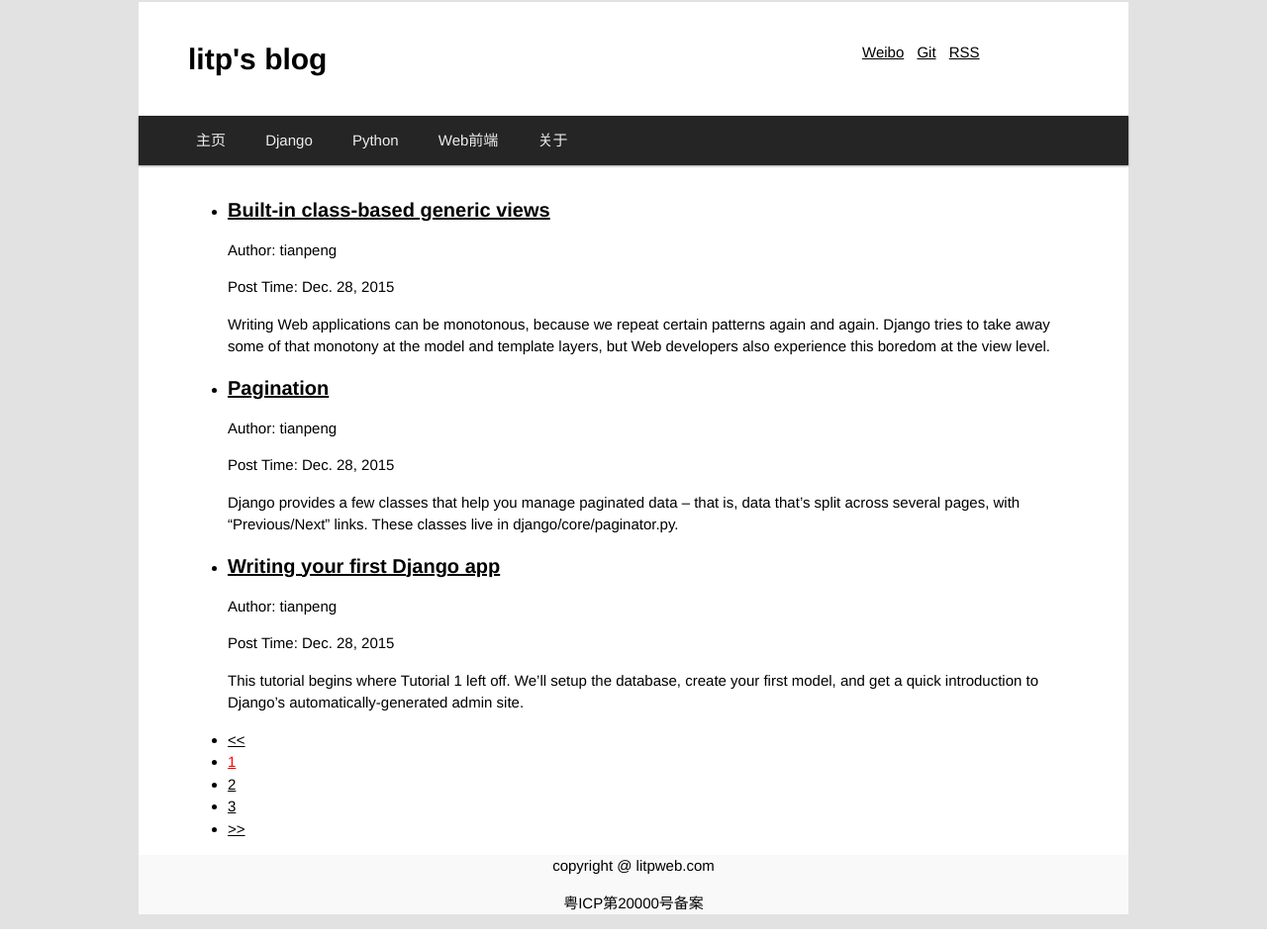
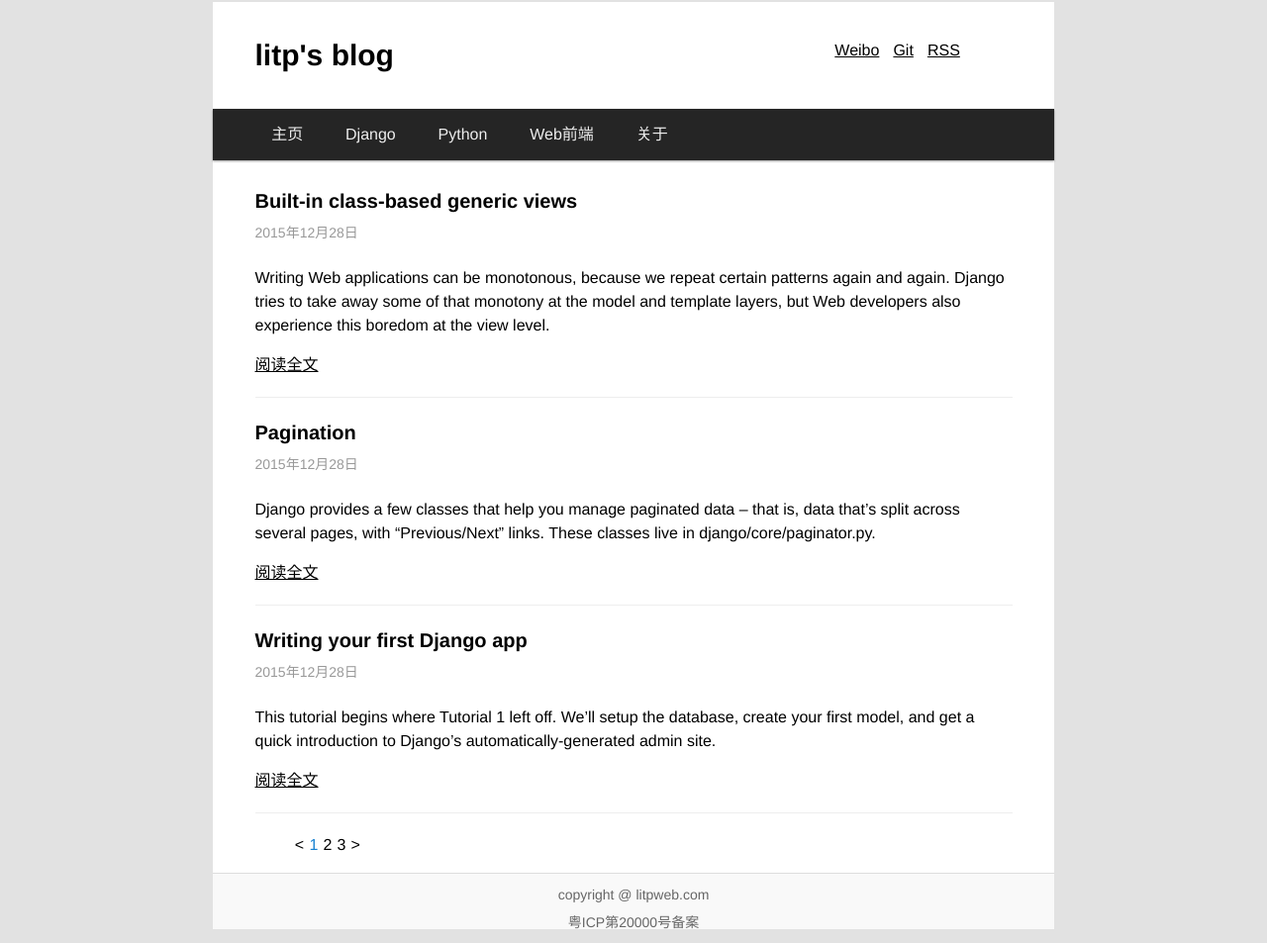
Before and after one commit to litianpeng200/DecBlog, a Django app: page / in a window 1280 px wide. Shown: the whole page at 99% size. Run offline with Django 3.2, Linux system fonts and the light colour scheme; data comes from the database, SQL or seed files in the repository; both versions use the stored data as it was after the commit.

Commit message:
updated css and code highlighting

```diff
--- a/decblog/decblog/views.py
+++ b/decblog/decblog/views.py
@@ -12,12 +12,12 @@ class PostListView(ListView):
 
 class PostListView_by_Tag(PostListView):
 	def get_queryset(self):
-		self.tag = get_object_or_404(Tag,name=self.args[0])
+		self.tag = get_object_or_404(Tag,slug=self.args[0])
 		return Post.objects.filter(tags=self.tag)
 
 class PostListView_by_Category(PostListView):
 	def get_queryset(self):
-		self.category = get_object_or_404(Category,name=self.args[0])
+		self.category = get_object_or_404(Category,slug=self.args[0])
 		return Post.objects.filter(category=self.category)
 
 class PostDetailView(DetailView):
--- a/decblog/static/css/blog-style.css
+++ b/decblog/static/css/blog-style.css
@@ -35,7 +35,7 @@ optgroup{font-weight:bold}
 /* End extract from normalize.css */
 
 
-html,body{font-size:15px;line-height:1.5;font-family: "Helvetica Neue",Helvetica,Arial,sans-serif;background-color: #E2E2E2;}
+html,body{font-size:16px;line-height:1.5;font-family: "Helvetica Neue",Helvetica,Arial,sans-serif;background-color: #E2E2E2;}
 h1,h2,h3,h4,h5,h6{margin:10px 0}
 h1 a,h2 a,h3 a,h4 a,h5 a,h6 a{font-weight:inherit}
 h1{font-size:30px}h2{font-size:24px}h3{font-size:20px}h4{font-size:18px}h5{font-size:16px}h6{font-size:16px}
@@ -48,7 +48,7 @@ ul {text-decoration: none;}
 
 .container {
 	margin: 2px auto 0px auto;
-	max-width: 1000px;
+	max-width: 850px;
 	background-color: #fff;
 	font-height:1.625;
 }
@@ -92,13 +92,44 @@ nav {
 
 
 .content {
-	margin: 30px 50px 0px 50px;
+	margin: 3% 5% 0 5%;
 }
 .content a:hover {color: #1982d1;}
 
+article h3 a {
+	text-decoration: none;
+	color: #000;
+}
+ .pub-date {
+	color: #999;
+	font-size: 14px;
+	position: relative;
+	top:-0.5em;
+}
+ .read-more a {
+/*	color: #1982D1; */
+	text-decoration: underline;
+}
+
+.paginator li {
+	display: inline;
+	margin: 0 0.05% 0 0.05%;
+}
+
+.paginator a {
+	text-decoration: none;
+}
+
+.paginator .current-page {
+	color:#1982D1;
+}
+
 footer {
 	background-color: #F9F9F9;
-	font-color:#666;
+	border-top: 1px solid #DDD;
+	font-size: 0.875em;
+	line-height: 100%;
+	color:#666;
 	text-align: center;
 }
 
--- a/decblog/templates/decblog/base.html
+++ b/decblog/templates/decblog/base.html
@@ -7,6 +7,7 @@
 	<meta charset="UTF-8">
 	<link rel="stylesheet" href="{% static "css/blog-style.css" %}">
 	<link rel="stylesheet" href="{% static "css/code-default.css" %}">
+	<link rel="icon" type="image/png" sizes="32x32" href="{% static "favicon-32x32.png" %}">
 	<title>{% block title %} {% endblock %}litp's blog on web development</title>
 </head>
 <body>
@@ -15,18 +16,18 @@
 			<h1 class="blog-title col-2-3"><a href="">litp's blog</a></h1>
 			<ul class="contact-info col-1-3 hide-on-mobile">
 					<li><a href="">Weibo</a></li>
-					<li><a href="">Git</a></li>
-					<li><a href="">RSS</a></li>
+					<li><a href="https://github.com/litp/">Git</a></li>
+					<li><a href="/feeds/">RSS</a></li>
 			</ul>
 		</header>
 
 		<nav class="grid">
 			<ul class="nav-btn col-1-1">
-				<li><a href="">主页</a></li>
-				<li><a href="">Django</a></li>
-				<li><a href="">Python</a></li>
-				<li><a href="">Web前端</a></li>
-				<li><a href="">关于</a></li>
+				<li><a href="/">主页</a></li>
+				<li><a href="/category/django/">Django</a></li>
+				<li><a href="/category/python/">Python</a></li>
+				<li><a href="/category/web/">Web前端</a></li>
+				<li><a href="/about/">关于</a></li>
 			</ul>
 		</nav>
 
--- a/decblog/templates/decblog/post_list.html
+++ b/decblog/templates/decblog/post_list.html
@@ -3,25 +3,25 @@
 {% block title %} Decblog - The blog for opinion expressing {% endblock %}
 
 {% block content %}
-<ul>
-	{% for post in object_list %}
-	<li>
-		<h3> <a href="{{ post.get_absolute_url }}">{{ post.title }}</a></h3>
-		<p> Author: {{ post.author }} </p>
-		<p> Post Time: {{ post.pub_date | date }} </p>
-		<p> {{ post.abstract|safe }} </p>
+{% for post in object_list %}
+<article>
+	<h3><a href="{{ post.get_absolute_url }}">{{ post.title }}</a></h3>
+	<p class="pub-date">{{ post.pub_date|date:"Y年n月j日" }}</p>
+	<p class="article-content">{{ post.abstract|safe }}</p>
+	<p class="read-more"><a href="{{ post.get_absolute_url }}">阅读全文</a></p>
+</article>
+<hr>
+{% endfor %}
+
+<ul class="paginator">
+	{% if is_paginated %}
+	<li><a href="?page=1">&lt</a></li>
+	{% for page_number in paginator.page_range %}
+	<li {% if page_number == page_obj.number %} class="current-page"{% endif %}>
+		<a href = "?page={{ page_number }}" > {{ page_number }} </a>
 	</li>
 	{% endfor %}
-</ul>
-<ul>
-	{% if is_paginated %}
-	<li><a href="?page=1"><<</a></li>
-	{% for page_number in paginator.page_range %}
-	<li>
-		<a href = "?page={{ page_number }}" {% if page_number == page_obj.number %} style="color:red"{% endif %}> {{ page_number }} </a>
-	</li>
-	{% endfor %}
-	<li><a href="?page={{ paginator.num_pages }}">>></a></li>
+	<li><a href="?page={{ paginator.num_pages }}">&gt</a></li>
 	{% endif %}
 </ul>
 {% endblock %}
```
Also changed, not shown: decblog/templates/decblog/post_detail.html (+4 -3 lines), decblog/db.sqlite3, decblog/static/favicon-32x32.png (added), decblog/templates/decblog/about.html (added).
